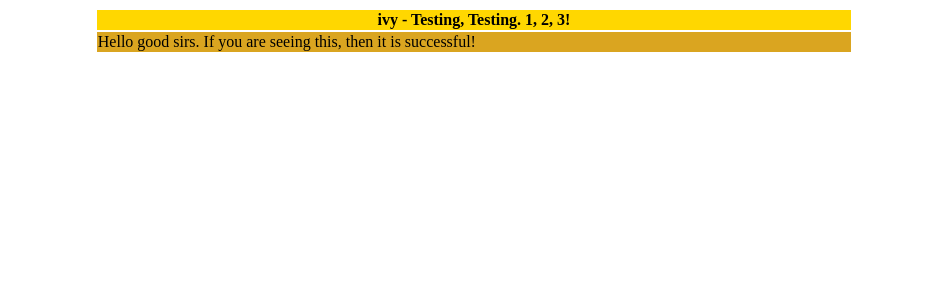
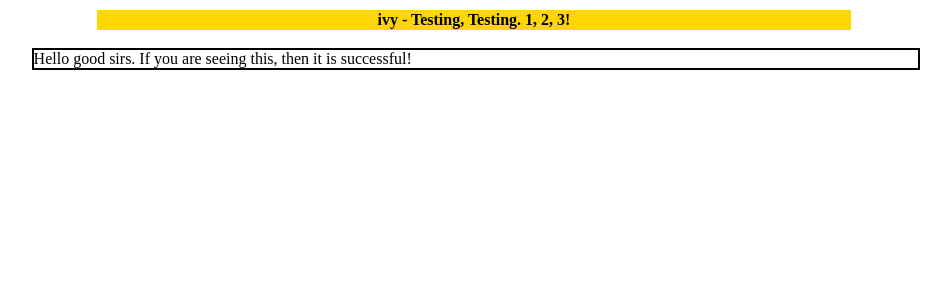
Before and after one commit to intotheskywithivy/vision, a Django app: page /vision/1/post_detail in a window 1280 px wide. Shown: the top 300 px of the page, without its empty margins (166-1117 px from the left). Run offline with Django 3.2, Linux system fonts and the light colour scheme; data comes from the database, SQL or seed files in the repository; lists and menus that the app fills with data are empty.

Commit message:
Fixed text wrapping

```diff
--- a/vision/static/vision/styles.css
+++ b/vision/static/vision/styles.css
@@ -9,3 +9,9 @@ td a {
   color: black;
   text-decoration: none;
 }
+p.postbody {
+  margin-left: 15%;
+  border: 2px solid;
+  width: 70%;
+  word-wrap: break-word;
+}
--- a/vision/templates/vision/post_detail.html
+++ b/vision/templates/vision/post_detail.html
@@ -11,8 +11,7 @@
   <tr>
     <th>{{ post.post_user }} - {{ post.post_title }}</th>
   </tr>
-  <tr>
-    <td>{{ post.post_body }}</td>
-  </tr>
-  {% endfor %}
 </table>
+
+<p class="postbody">{{ post.post_body }}</p>
+{% endfor %}
```
